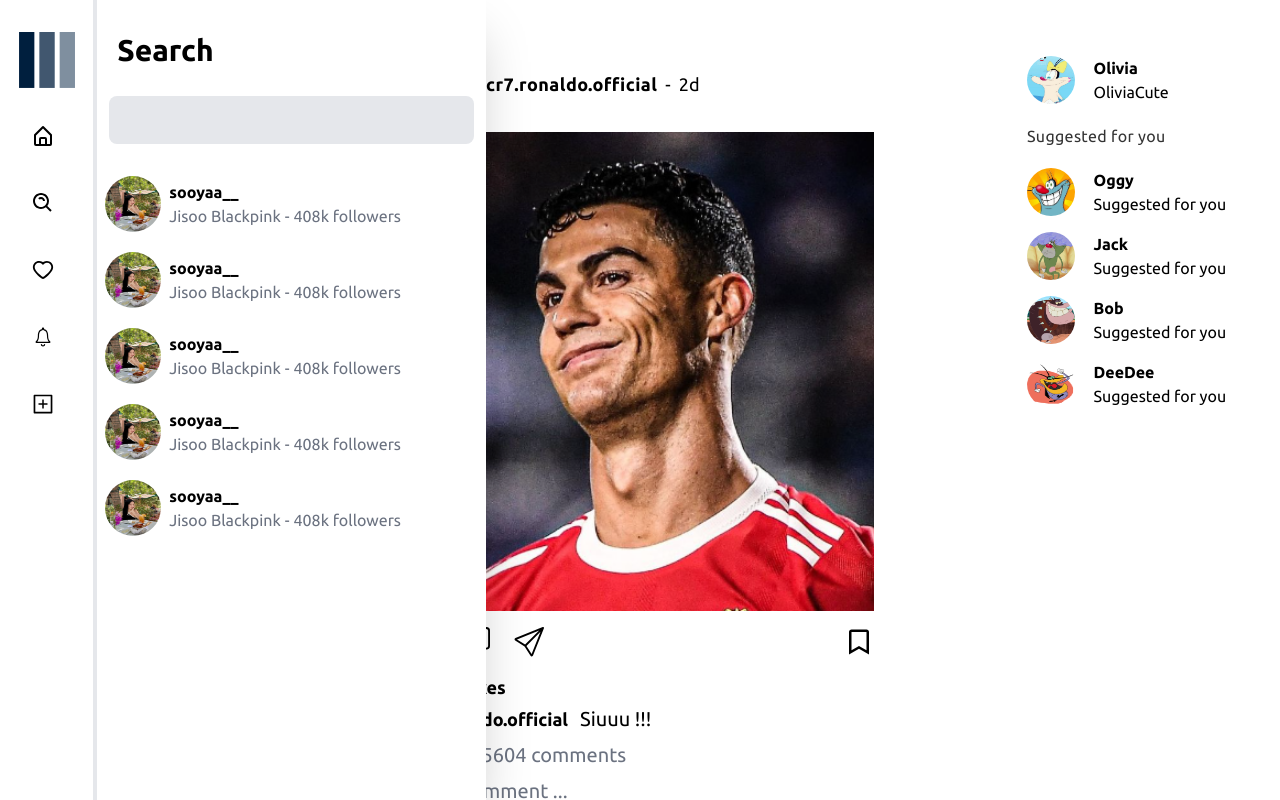
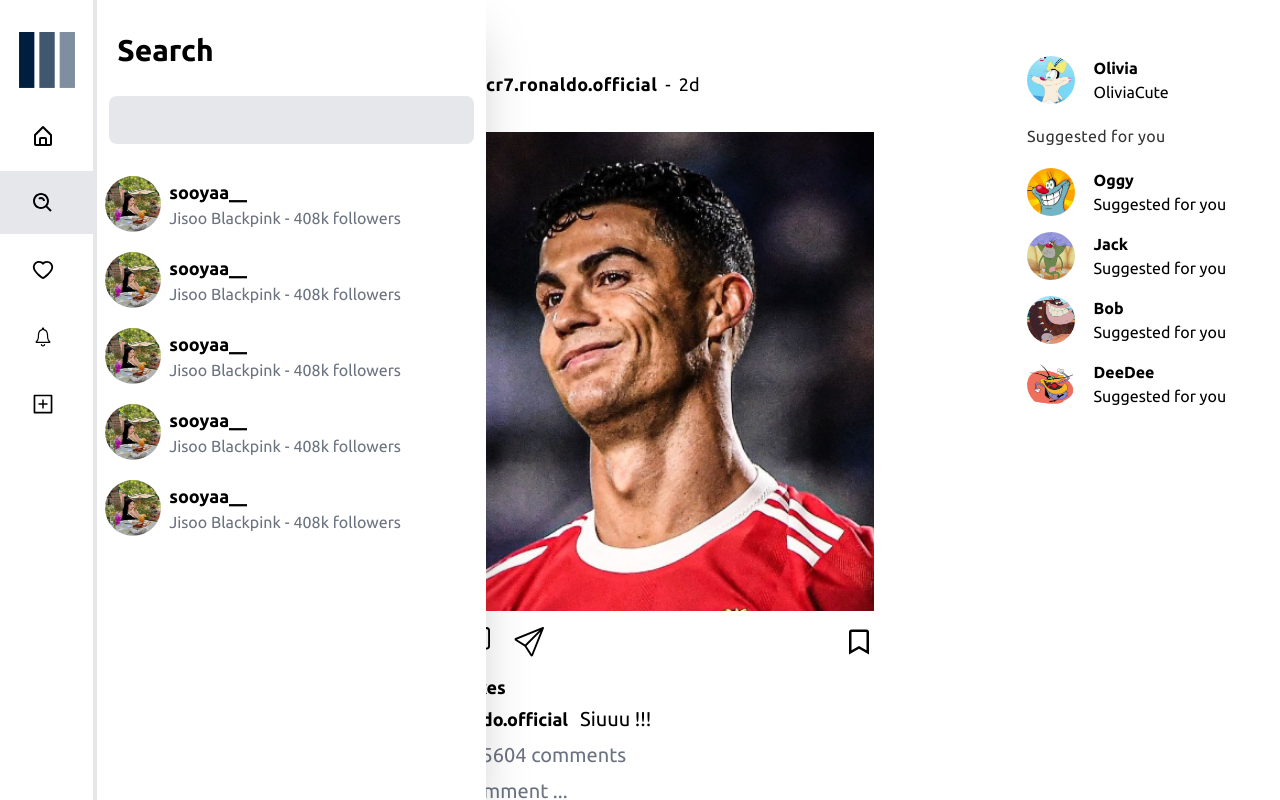
Before and after one commit to tritailk65/Utopia_APP, a React (Create React App) app: page / in a window 1280 px wide. Both pictures are taken after a click on the element "Search". Shown: the top 800 px of the page. Built offline with nearby package versions, Linux system fonts and the light colour scheme.

Commit message:
Fix bug ActionBar ⚙

```diff
--- a/src/components/Sidebar/ActionBar/ActionBar.tsx
+++ b/src/components/Sidebar/ActionBar/ActionBar.tsx
@@ -1,4 +1,3 @@
-import React from 'react';
 import logo1 from '../../../assets/image/logo/logo1.png';
 import { Link } from 'react-router-dom';
 import { BiHomeAlt, BiSearchAlt } from 'react-icons/bi';
@@ -7,7 +6,7 @@ import { IoIosNotificationsOutline } from 'react-icons/io';
 import StickyWrapper from '../../Wrapper/StickyWrapper/StickyWrapper';
 
 export interface ActionBarProps {
-    onOpen: () => void;
+    onOpen: (index: number) => void;
 }
 
 function ActionBar(props: ActionBarProps) {
@@ -17,31 +16,31 @@ function ActionBar(props: ActionBarProps) {
             <img src={logo1} alt="img" />
             <ul>
                 <Link to={'/'} className="">
-                    <li className="pl-9 h-[63px] text-xl flex items-center mb-1 hover:bg-slate-100 transition">
+                    <li className="pl-9 h-[63px] text-xl flex items-center mb-1 hover:bg-gray-200 transition">
                         <BiHomeAlt className="mr-3" />
                         <span className="">Home</span>
                     </li>
                 </Link>
-                <div onClick={onOpen} className="cursor-pointer">
-                    <li className="pl-9 h-[63px] text-xl flex items-center mb-1 hover:bg-slate-100 transition">
+                <div onClick={() => onOpen(1)} className="cursor-pointer">
+                    <li className="pl-9 h-[63px] text-xl flex items-center mb-1 hover:bg-gray-200 transition">
                         <BiSearchAlt className="mr-3" />
                         <span className="">Search</span>
                     </li>
                 </div>
                 <Link to={'/'} className="">
-                    <li className="pl-9 h-[63px] text-xl flex items-center mb-1 hover:bg-slate-100 transition">
+                    <li className="pl-9 h-[63px] text-xl flex items-center mb-1 hover:bg-gray-200 transition">
                         <AiOutlineHeart className="mr-3" />
                         <span className="">Following</span>
                     </li>
                 </Link>
-                <Link to={'/'} className="">
-                    <li className="pl-9 h-[63px] text-xl flex items-center mb-1 hover:bg-slate-100 transition">
+                <div onClick={() => onOpen(2)} className="cursor-pointer">
+                    <li className="pl-9 h-[63px] text-xl flex items-center mb-1 hover:bg-gray-200 transition">
                         <IoIosNotificationsOutline className="mr-3" />
                         <span className="">Notification</span>
                     </li>
-                </Link>
+                </div>
                 <Link to={'/'} className="">
-                    <li className="pl-9 h-[63px] text-xl flex items-center mb-1 hover:bg-slate-100 transition">
+                    <li className="pl-9 h-[63px] text-xl flex items-center mb-1 hover:bg-gray-200 transition">
                         <AiOutlinePlusSquare className="mr-3" />
                         <span className="">Create</span>
                     </li>
--- /dev/null
+++ b/src/components/Sidebar/FixedBar/FixedBar.tsx
@@ -0,0 +1,70 @@
+import { BiHomeAlt, BiSearchAlt } from 'react-icons/bi';
+import { AiOutlineHeart, AiOutlinePlusSquare } from 'react-icons/ai';
+import { IoIosNotificationsOutline } from 'react-icons/io';
+import logo from '../../../assets/image/logo/mini-logo.png';
+import { Link } from 'react-router-dom';
+import SearchPanel from './SearchPanel/SearchPanel';
+import NotificationPanel from './NotificationPanel/NotificationPanel';
+
+export interface FixedBarProps {
+    show: boolean;
+    panel: number;
+    onClose: (index: number) => void;
+}
+
+function FixedBar(props: FixedBarProps) {
+    const { show, panel, onClose } = props;
+
+    console.log(panel);
+
+    return (
+        <div className={`w-[486px] min-h-screen bg-white ${show ? 'fixed' : 'hidden'} z-50 flex shadow-2xl`}>
+            <div className="w-[20%] border-r-4 border-gray-200 pt-8">
+                <div className="flex justify-center mb-4">
+                    <img src={logo} alt="img" className="w-14 h-14" />
+                </div>
+                <ul>
+                    <Link to={'/'} className="">
+                        <li className="justify-center pl-1 h-[63px] text-2xl flex items-center mb-1 hover:bg-gray-200 transition">
+                            <BiHomeAlt className="mr-3" />
+                        </li>
+                    </Link>
+                    <div onClick={() => onClose(1)} className="cursor-pointer">
+                        <li
+                            className={`justify-center pl-1 h-[63px] text-2xl flex items-center mb-1 hover:bg-gray-200 transition ${
+                                panel === 1 ? 'bg-gray-200' : 'bg-transparent'
+                            }`}
+                        >
+                            <BiSearchAlt className="mr-3" />
+                        </li>
+                    </div>
+                    <Link to={'/'} className="">
+                        <li className="justify-center pl-1 h-[63px] text-2xl flex items-center mb-1 hover:bg-gray-200 transition">
+                            <AiOutlineHeart className="mr-3" />
+                        </li>
+                    </Link>
+                    <div onClick={() => onClose(2)} className="cursor-pointer">
+                        <li
+                            className={`justify-center pl-1 h-[63px] text-2xl flex items-center mb-1 hover:bg-gray-200 transition ${
+                                panel === 2 ? 'bg-gray-200' : 'bg-transparent'
+                            }`}
+                        >
+                            <IoIosNotificationsOutline className="mr-3" />
+                        </li>
+                    </div>
+                    <Link to={'/'} className="">
+                        <li className="justify-center pl-1 h-[63px] text-2xl flex items-center mb-1 hover:bg-slate-200 transition">
+                            <AiOutlinePlusSquare className="mr-3" />
+                        </li>
+                    </Link>
+                </ul>
+            </div>
+            <div className="w-[80%]  py-8">
+                {panel === 1 && <SearchPanel />}
+                {panel === 2 && <NotificationPanel />}
+            </div>
+        </div>
+    );
+}
+
+export default FixedBar;
--- /dev/null
+++ b/src/components/Sidebar/FixedBar/NotificationPanel/NotificationPanel.tsx
@@ -0,0 +1,11 @@
+import React from 'react';
+
+function NotificationPanel() {
+    return (
+        <div>
+            <h1 className="ml-2 text-3xl font-semibold mb-7 px-3">Notifications</h1>
+        </div>
+    );
+}
+
+export default NotificationPanel;
--- a/src/components/Sidebar/SearchBar/SearchItem/SearchItem.tsx
+++ b/src/components/Sidebar/FixedBar/SearchPanel/SearchItem.tsx
@@ -7,8 +7,8 @@ function SearchItem() {
                 <img src={avt} alt="avt" className="w-14 h-14 circle" />
             </div>
             <div className="">
-                <h1 className="font-semibold">sooyaa__</h1>
-                <div className="text-gray-500">
+                <h1 className="font-semibold text-lg">sooyaa__</h1>
+                <div className="text-gray-500 text-base">
                     <span className="mr-1">Jisoo Blackpink</span>
                     <span className="mr-1">-</span>
                     <span className="">408k followers</span>
--- /dev/null
+++ b/src/components/Sidebar/FixedBar/SearchPanel/SearchPanel.tsx
@@ -0,0 +1,27 @@
+import SearchItem from './SearchItem';
+import { useState } from 'react';
+
+function SearchPanel() {
+    const [input, setInput] = useState<string>('');
+    return (
+        <div>
+            <h1 className="ml-2 text-3xl font-semibold mb-7 px-3">Search</h1>
+            <div className="border-2 border-transparent rounded-lg mx-3 mb-7 bg-gray-200 group">
+                <input
+                    className="bg-transparent w-full px-3 py-2 text-xl"
+                    value={input}
+                    onChange={(e) => setInput(e.target.value)}
+                />
+            </div>
+            <div>
+                <SearchItem />
+                <SearchItem />
+                <SearchItem />
+                <SearchItem />
+                <SearchItem />
+            </div>
+        </div>
+    );
+}
+
+export default SearchPanel;
--- a/src/components/Sidebar/SearchBar/SearchBar.tsx
+++ /dev/null
@@ -1,80 +0,0 @@
-import React, { useEffect } from 'react';
-import { Link } from 'react-router-dom';
-import logo from '../../../assets/image/logo/mini-logo.png';
-import { useState } from 'react';
-import { BiHomeAlt, BiSearchAlt } from 'react-icons/bi';
-import { AiOutlineHeart, AiOutlinePlusSquare } from 'react-icons/ai';
-import { IoIosNotificationsOutline } from 'react-icons/io';
-import SearchItem from './SearchItem/SearchItem';
-import useDebounce from '../../../hooks/useDebounce';
-
-export interface SearchBarProps {
-    show: boolean;
-    onClose: () => void;
-}
-
-function SearchBar(props: SearchBarProps) {
-    const { show, onClose } = props;
-    const [input, setInput] = useState<string>('');
-    const debounce = useDebounce(input, 500);
-
-    useEffect(() => {
-        console.log('debounce : ' + debounce);
-    }, [debounce]);
-
-    return (
-        <div className={`w-[486px] min-h-screen bg-white ${show ? 'fixed' : 'hidden'} z-50 flex shadow-2xl`}>
-            <div className="w-[20%] border-r-4 border-gray-200 pt-8">
-                <div className="flex justify-center mb-4">
-                    <img src={logo} alt="img" className="w-14 h-14" />
-                </div>
-                <ul>
-                    <Link to={'/'} className="">
-                        <li className="justify-center pl-1 h-[63px] text-2xl flex items-center mb-1 hover:bg-slate-100 transition">
-                            <BiHomeAlt className="mr-3" />
-                        </li>
-                    </Link>
-                    <div onClick={onClose} className="cursor-pointer">
-                        <li className="justify-center pl-1 h-[63px] text-2xl flex items-center mb-1 hover:bg-slate-100 transition">
-                            <BiSearchAlt className="mr-3" />
-                        </li>
-                    </div>
-                    <Link to={'/'} className="">
-                        <li className="justify-center pl-1 h-[63px] text-2xl flex items-center mb-1 hover:bg-slate-100 transition">
-                            <AiOutlineHeart className="mr-3" />
-                        </li>
-                    </Link>
-                    <Link to={'/'} className="">
-                        <li className="justify-center pl-1 h-[63px] text-2xl flex items-center mb-1 hover:bg-slate-100 transition">
-                            <IoIosNotificationsOutline className="mr-3" />
-                        </li>
-                    </Link>
-                    <Link to={'/'} className="">
-                        <li className="justify-center pl-1 h-[63px] text-2xl flex items-center mb-1 hover:bg-slate-100 transition">
-                            <AiOutlinePlusSquare className="mr-3" />
-                        </li>
-                    </Link>
-                </ul>
-            </div>
-            <div className="w-[80%]  py-8">
-                <h1 className="ml-2 text-3xl font-semibold mb-7 px-3">Search</h1>
-                <div className="border-2 border-transparent rounded-lg mx-3 mb-7 bg-gray-200 group">
-                    <input
-                        className="bg-transparent w-full px-3 py-2 text-xl"
-                        value={input}
-                        onChange={(e) => setInput(e.target.value)}
-                    />
-                </div>
-                <div>
-                    <SearchItem />
-                    <SearchItem />
-                    <SearchItem />
-                    <SearchItem />
-                    <SearchItem />
-                </div>
-            </div>
-        </div>
-    );
-}
-
-export default SearchBar;
--- a/src/layouts/DefaultLayout.tsx
+++ b/src/layouts/DefaultLayout.tsx
@@ -3,7 +3,7 @@ import { ReactNode, useState } from 'react';
 import { useEffect } from 'react';
 import ActionBar from '../components/Sidebar/ActionBar/ActionBar';
 import FriendBar from '../components/Sidebar/FriendBar/FriendBar';
-import SearchBar from '../components/Sidebar/SearchBar/SearchBar';
+import FixedBar from '../components/Sidebar/FixedBar/FixedBar';
 
 type DefaultLayoutProps = {
     children: ReactNode;
@@ -11,14 +11,30 @@ type DefaultLayoutProps = {
 
 const DefaultLayout: React.FC<DefaultLayoutProps> = ({ children }) => {
     const [show, setShow] = useState<boolean>(false);
+    const [panel, setPanel] = useState<number>(0);
+
     useEffect(() => {
         window.scrollTo(0, 0);
     }, []);
 
+    const onOpen = (index: number) => {
+        setShow(true);
+        setPanel(index);
+    };
+
+    const onClose = (index: number) => {
+        if (panel === index) {
+            setShow(false);
+            setPanel(0);
+        } else {
+            setPanel(index);
+        }
+    };
+
     return (
         <div className="flex min-h-screen ">
-            <ActionBar onOpen={() => setShow(true)} />
-            <SearchBar show={show} onClose={() => setShow(false)} />
+            <ActionBar onOpen={onOpen} />
+            <FixedBar show={show} onClose={onClose} panel={panel} />
             <div className="mx-auto flex min-h-screen pt-6">
                 <div className="max-w-[630px] ">{children}</div>
                 <FriendBar />
```
Also changed, not shown: src/components/Wrapper/StickyWrapper/StickyWrapper.tsx (+5 -3 lines).
